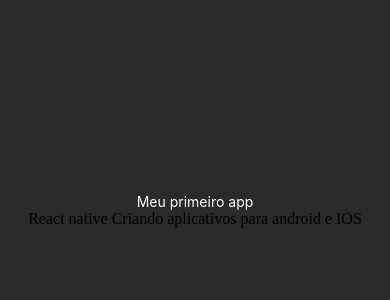
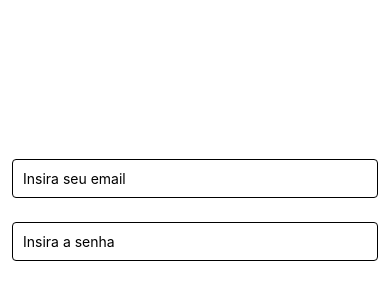
Before and after one commit to EudesSantana/CEEAC, a React Native app in the folder projecCeeac/: screen / in a window 390 px wide. Shown: the part 212-512 px from the top of the page. Built offline with nearby package versions, Linux system fonts and the light colour scheme.

Commit message:
alinhando input area

```diff
--- a/projecCeeac/App.js
+++ b/projecCeeac/App.js
@@ -1,30 +1,46 @@
 import { StatusBar } from 'expo-status-bar';
 import React from 'react';
-import { StyleSheet, Text, View } from 'react-native';
+import { StyleSheet, Text, View, SafeAreaView, TextInput } from 'react-native';
 
-export default function App() {
+const UselessTextInput = () => {
+  const [text, onChangeText] = React.useState(null);
+  const [number, onChangeNumber] = React.useState(null);
+
   return (
-    <View style={styles.container}>
-      <Text style={styles.title}>Meu primeiro app</Text>
-
-      <view>
-        <text>React native</text>
-        <text> Criando aplicativos para android e IOS</text>
-      </view>
-
-      <StatusBar style="light" />
+    <View style={styles.centered}>
+    <SafeAreaView>
+      <TextInput
+        style={styles.input}
+        onChangeText={onChangeText}
+        value={text}
+        placeholder="Insira seu email"
+        keyboardType="email"
+      />
+      <TextInput
+        style={styles.input}
+        onChangeText={onChangeNumber}
+        value={number}
+        placeholder="Insira a senha"
+        keyboardType="numeric"
+      />
+    </SafeAreaView>
     </View>
   );
-}
+};
 
 const styles = StyleSheet.create({
-  container: {
-   flex: 1,
-   backgroundColor: '#2A2A2A',
-   justifyContent: 'center',
-   alignItems: 'center',
+  input: {
+    margin: 12,
+    borderWidth: 1,
+    padding: 10,
+    borderRadius: 4,
   },
-  title: {
-    color: '#fff'
+  centered: {
+    flex: 1,
+    alignContent: 'center',
+    justifyContent: 'center',
+
   }
 });
+
+export default UselessTextInput;
```
